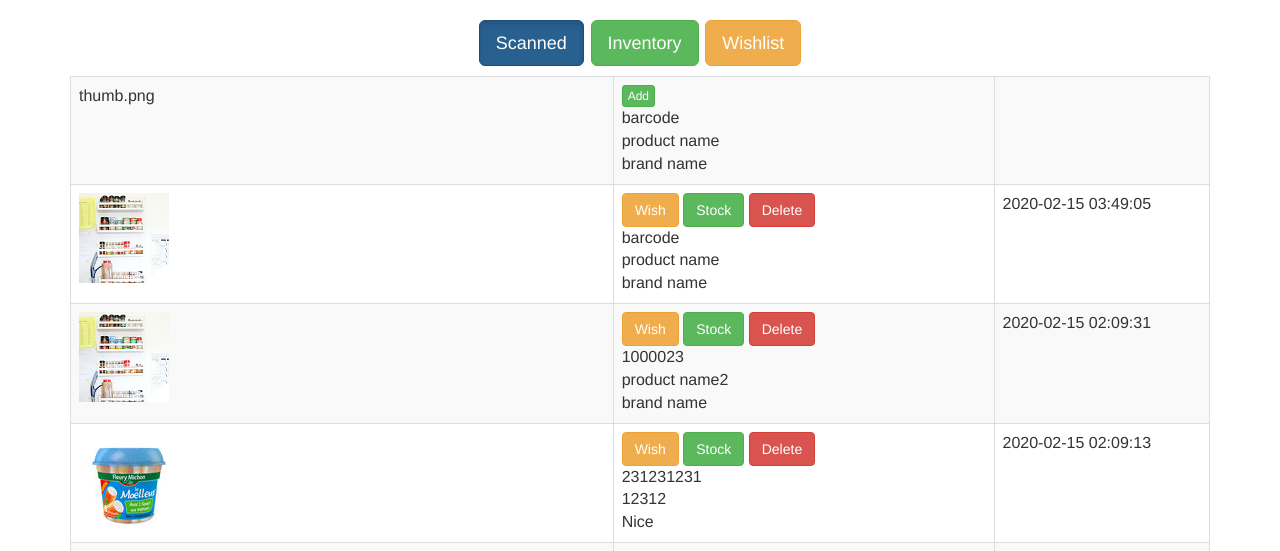
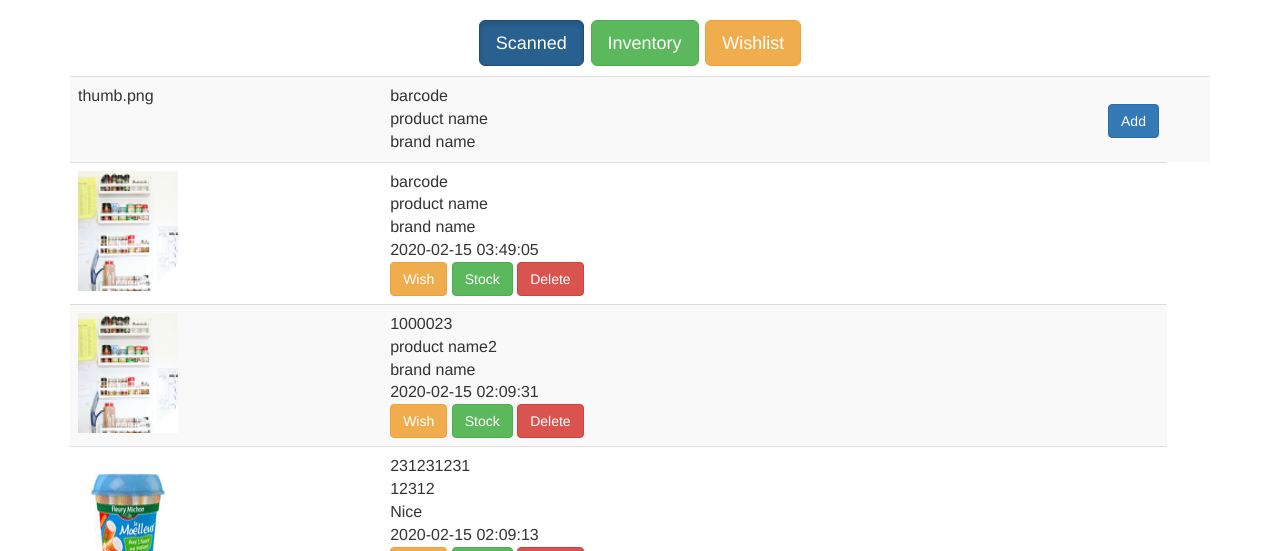
Before and after one commit to LazyBearTO/ipantry, a PHP site: page / in a window 1280 px wide. Shown: the top 551 px of the page. Run offline with PHP 8.4, Linux system fonts and the light colour scheme; data comes from the database, SQL or seed files in the repository; grey boxes are pictures that could not be loaded.

Commit message:
index.php UI improvement

```diff
--- a/index.php
+++ b/index.php
@@ -8,7 +8,7 @@
       </head>
       <body>
            <div class="container">
-                <div class="table-responsive">
+                <div class="table-borderless">
                      <h3 align="center">
                      <a href="."><button type="button" class="btn btn-primary btn-lg active">Scanned</button></a>
                      <a href="inventory.php"><button type="button" class="btn btn-success btn-lg inactive">Inventory</button></a>
--- a/inventory_select.php
+++ b/inventory_select.php
@@ -15,15 +15,14 @@
       {
            $output .= '
                 <tr>
-                    <td class="image_thumb_url" data-id4="'.$row["id"].'" ><img src='.$row["image_thumb_url"].'></img></td>
+                    <td class="image_thumb_url" data-id4="'.$row["id"].'" ><img src='.$row["image_thumb_url"].' width=100px height=120px></img></td>
                     <td>
                     <div class="item_count" data-id6="'.$row["item_count"].'" >'.$row["item_count"].'</div>
                     <div class="scanned_txt" data-id1="'.$row["id"].'" >'.$row["scanned_txt"].'</div>
                     <div class="product_name" data-id2="'.$row["id"].'" >'.$row["product_name"].'</div>
                     <div class="brand_name" data-id3="'.$row["id"].'" >'.$row["brand_name"].'</div>
+                    <div class="moved_time" data-id5="'.$row["id"].'">'.$row["moved_time"].'</div>
                     </td>
-                    <td class="scanned_datetime" data-id5="'.$row["id"].'">'.$row["scanned_datetime"].'</td>
-
                 </tr>
            ';
       }
--- a/select.php
+++ b/select.php
@@ -2,42 +2,42 @@
  include_once 'conn.php';
 
  $output = '';
- $sql = "SELECT * FROM scanned_item ORDER BY id DESC";
+ $sql = "SELECT * FROM scanned_item WHERE (moved_time IS NULL) ORDER BY id DESC";
  $result = mysqli_query($connect, $sql);
  $output .= '
-      <div class="table-responsive">
-           <table class="table table-bordered table-striped">
+      <div class="table-responsive table-boarderless">
+           <table class="table table-striped">
              ';
- if(mysqli_num_rows($result) > 0)
- {
-     $output .= '
-     <tr>
+ $output .= '
+          <tr>
           <td id="image_thumb_url" contenteditable>thumb.png</td>
           <td>
-               <button type="button" name="btn_add" id="btn_add" class="btn btn-xs btn-success">Add</button>
                <div id="scanned_txt" contenteditable>barcode</div>
                <div id="product_name" contenteditable>product name</div>
                <div id="brand_name" contenteditable>brand name</div>
-          <td id="scanned_datetime"></td>
+               <button type="button" name="btn_add" id="btn_add" class="btn btn-s btn-primary" style="float: right;margin-top:-50px">Add</button></td>
+           <td>
+          </tr>
+          ';
+ if(mysqli_num_rows($result) > 0)
+ {
 
-     </tr>
-';
      while($row = mysqli_fetch_array($result))
       {
            $output .= '
                 <tr>
-                     <td class="image_thumb_url" data-id4="'.$row["id"].'" contenteditable><img src='.$row["image_thumb_url"].'></img>
-
+                     <td class="image_thumb_url" data-id4="'.$row["id"].'"><img src='.$row["image_thumb_url"].' width=100px height=120px></img>
                      </td>
                      <td>
+                     <div class="scanned_txt" data-id1="'.$row["id"].'" contenteditable>'.$row["scanned_txt"].'</div>
+                     <div class="product_name" data-id2="'.$row["id"].'" contenteditable>'.$row["product_name"].'</div>
+                     <div class="brand_name" data-id3="'.$row["id"].'" contenteditable>'.$row["brand_name"].'</div>
+                     <div class="scanned_datetime" data-id5="'.$row["id"].'">'.$row["scanned_datetime"].'</div>
                      <button type="button" name="wish_btn" data-id8="'.$row["id"].'" class="btn btn-s btn-warning ">Wish</button>
                      <button type="button" name="stock_btn" data-id7="'.$row["id"].'" class="btn btn-s btn-success btn_stock">Stock</button>
                      <button type="button" name="delete_btn" data-id6="'.$row["id"].'" class="btn btn-s btn-danger btn_delete">Delete</button>
-                     <div class="scanned_txt" data-id1="'.$row["id"].'" contenteditable>'.$row["scanned_txt"].'</div>
-                     <div class="product_name" data-id2="'.$row["id"].'" contenteditable>'.$row["product_name"].'</div>
-                     <div class="brand_name" data-id3="'.$row["id"].'" contenteditable>'.$row["brand_name"].'</div>
                      </td>
-                     <td class="scanned_datetime" data-id5="'.$row["id"].'">'.$row["scanned_datetime"].'</td>
+
                 </tr>
            ';
       }
```
Also changed, not shown: stock.php (+18 -6 lines).
